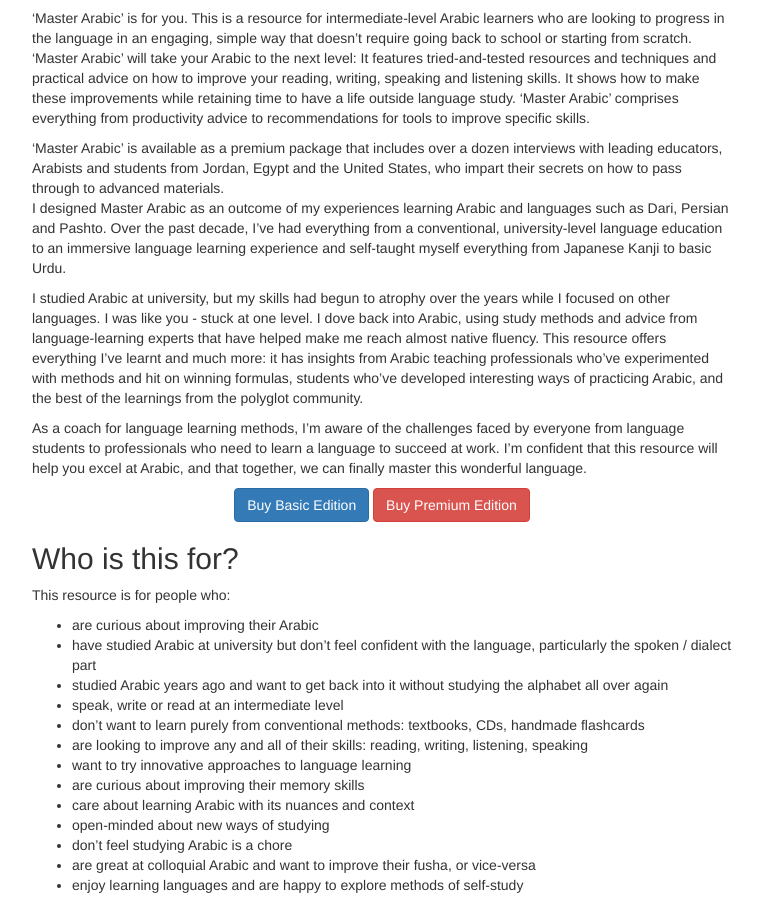
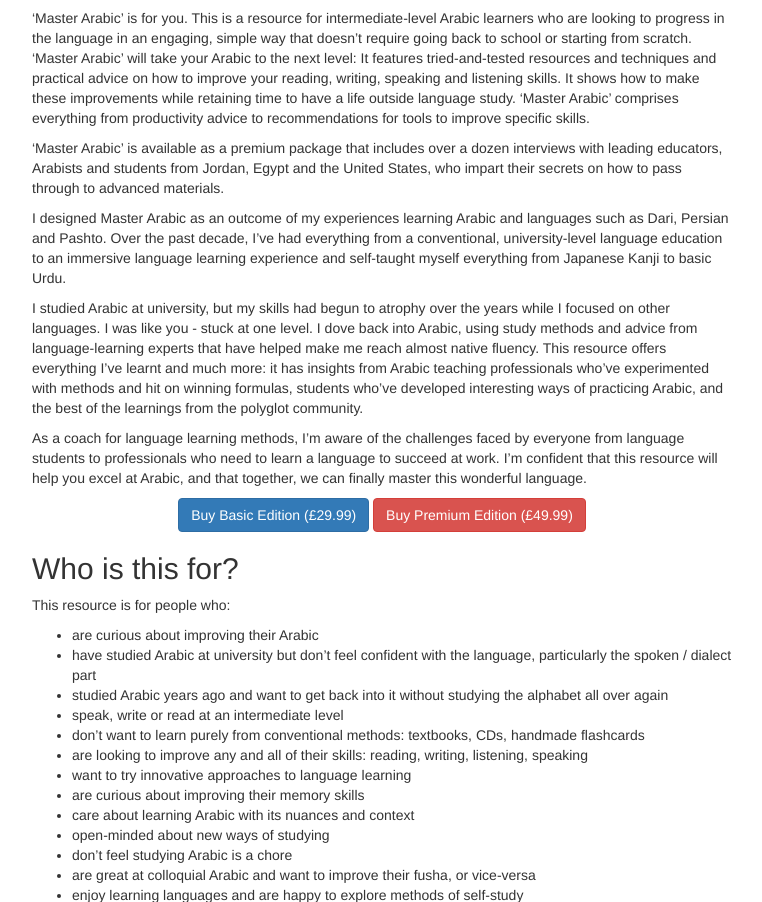
Before and after one commit to strickvl/languagecoach, a Flask app: page /masterarabic in a window 1280 px wide. Shown: the part 963-1865 px from the top of the page, without its empty margins (258-1020 px from the left). Run offline with Flask 2, Linux system fonts and the light colour scheme; some libraries are stand-ins or nearby versions.

Commit message:
fixed paragraph issue in masterarabic page and pricing display

```diff
--- a/lc-app/app/templates/about.html
+++ b/lc-app/app/templates/about.html
@@ -45,7 +45,7 @@
           <li>Foreign Policy Magazine - &#8220;<a href="https://foreignpolicy.com/2010/06/15/mogadishu-was-a-blast/">Mogadishu Was A Blast</a>&#8221;</li>
           <li><a href="https://www.alexstrick.com/blog">My Blog</a> (I write about languages, study techniques and coding)</li>
           <li><a href="https://www.sourcesandmethods.com/">Sources and Methods</a> (a podcast I co-host)</li>
-          <li>Goodreads (what I&#8217;m currently reading / book reviews I&#8217;ve written)</li>
+          <li><a href="https://www.goodreads.com/author/show/3158874.Alex_Strick_van_Linschoten"Goodreads</a> (what I&#8217;m currently reading / book reviews I&#8217;ve written)</li>
           <li><a href="https://twitter.com/strickvl">Twitter</a></li>
           <li><a href="https://jo.linkedin.com/in/strickvl">LinkedIn</a></li>
         </ul>
--- a/lc-app/app/templates/masterarabic.html
+++ b/lc-app/app/templates/masterarabic.html
@@ -26,15 +26,16 @@
 
         <p>&#8216;Master Arabic&#8217; is for you. This is a resource for intermediate-level Arabic learners who are looking to progress in the language in an engaging, simple way that doesn&#8217;t require going back to school or starting from scratch. &#8216;Master Arabic&#8217; will take your Arabic to the next level: It features tried-and-tested resources and techniques and practical advice on how to improve your reading, writing, speaking and listening skills. It shows how to make these improvements while retaining time to have a life outside language study. &#8216;Master Arabic&#8217; comprises everything from productivity advice to recommendations for tools to improve specific skills.</p>
 
-        <p>&#8216;Master Arabic&#8217; is available as a premium package that includes over a dozen interviews with leading educators, Arabists and students from Jordan, Egypt and the United States, who impart their secrets on how to pass through to advanced materials.<br/>
-        I designed Master Arabic as an outcome of my experiences learning Arabic and languages such as Dari, Persian and Pashto. Over the past decade, I&#8217;ve had everything from a conventional, university-level language education to an immersive language learning experience and self-taught myself everything from Japanese Kanji to basic Urdu.</p>
+        <p>&#8216;Master Arabic&#8217; is available as a premium package that includes over a dozen interviews with leading educators, Arabists and students from Jordan, Egypt and the United States, who impart their secrets on how to pass through to advanced materials.<br/></p>
+
+        <p>I designed Master Arabic as an outcome of my experiences learning Arabic and languages such as Dari, Persian and Pashto. Over the past decade, I&#8217;ve had everything from a conventional, university-level language education to an immersive language learning experience and self-taught myself everything from Japanese Kanji to basic Urdu.</p>
 
         <p>I studied Arabic at university, but my skills had begun to atrophy over the years while I focused on other languages. I was like you - stuck at one level. I dove back into Arabic, using study methods and advice from language-learning experts that have helped make me reach almost native fluency. This resource offers everything I&#8217;ve learnt and much more: it has insights from Arabic teaching professionals who&#8217;ve experimented with methods and hit on winning formulas, students who&#8217;ve developed interesting ways of practicing Arabic, and the best of the learnings from the polyglot community.</p>
 
         <p>As a coach for language learning methods, I&#8217;m aware of the challenges faced by everyone from language students to professionals who need to learn a language to succeed at work. I&#8217;m confident that this resource will help you excel at Arabic, and that together, we can finally master this wonderful language.</p>
 
         <div align='center'>
-        <a href="http://gum.co/masterarabic-basic"><button type="button" class="btn btn-primary">Buy Basic Edition</button></a> <a href="http://gum.co/masterarabic-premium"><button type="button" class="btn btn-danger">Buy Premium Edition</button></a>
+        <a href="http://gum.co/masterarabic-basic"><button type="button" class="btn btn-primary">Buy Basic Edition (£29.99)</button></a> <a href="http://gum.co/masterarabic-premium"><button type="button" class="btn btn-danger">Buy Premium Edition (£49.99)</button></a>
         </div>
 
         <h2 id="whoisthisfor">Who is this for?</h2>
```
